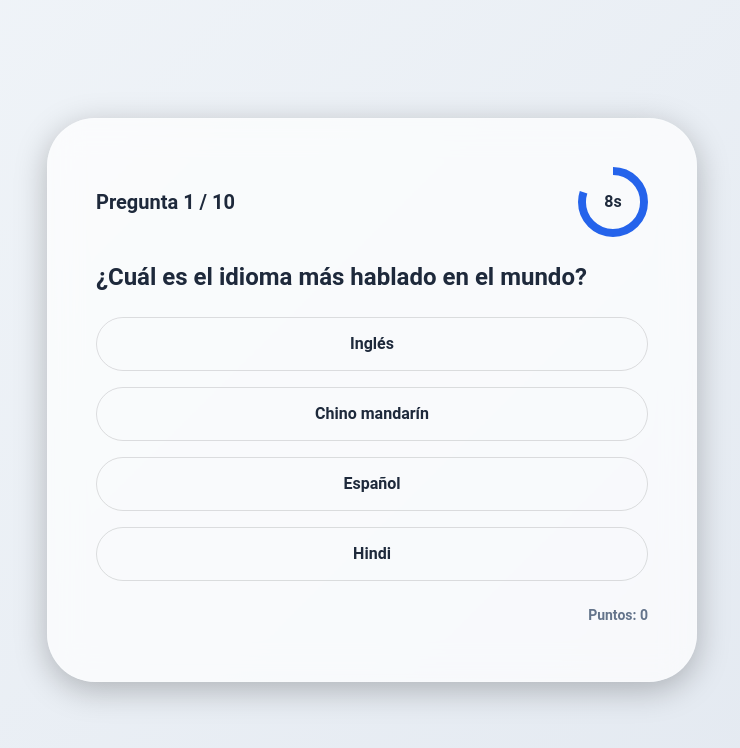
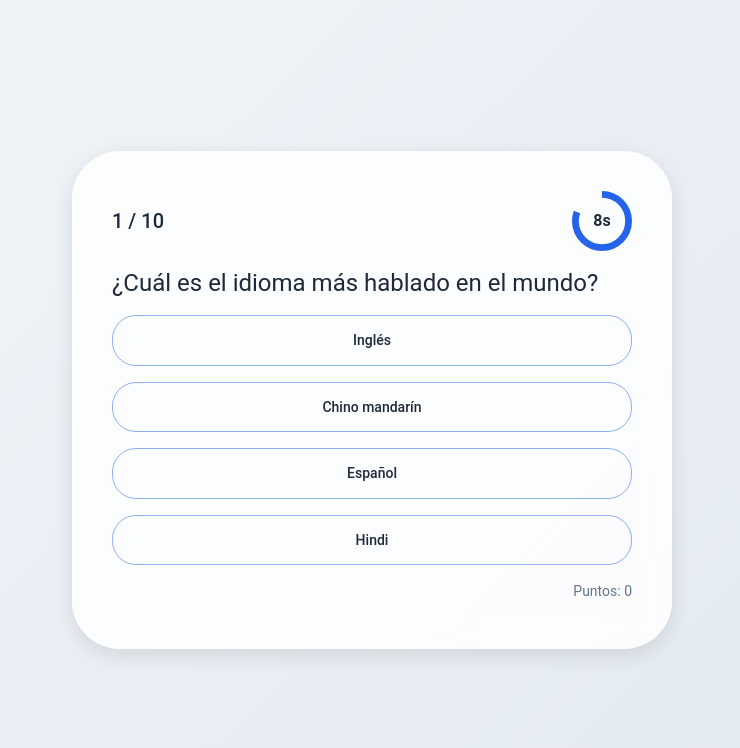
Before and after one commit to Patogol35/QuizEducativo, a React (Vite) app: page / in a window 1280 px wide. Both pictures are taken after a click on the button "Comenzar". Shown: the top 748 px of the page, without its empty margins (268-1008 px from the left). Built offline with nearby package versions, Linux system fonts and the light colour scheme.

Commit message:
Update QuestionCard.jsx

```diff
--- a/src/components/QuestionCard.jsx
+++ b/src/components/QuestionCard.jsx
@@ -1,64 +1,42 @@
-import {
-  Card,
-  CardContent,
-  Typography,
-  Button,
-  Stack,
-  CircularProgress,
-  Box,
-} from "@mui/material";
+import { Card, CardContent, Typography, Button, Stack, CircularProgress, Box } from "@mui/material";
 import { motion } from "framer-motion";
 
-export default function QuestionCard({
-  question,
-  current,
-  total,
-  score,
-  onAnswer,
-  time,
-  maxTime,
-  selected,
-}) {
+export default function QuestionCard({ question, current, total, score, onAnswer, time, maxTime, selected }) {
+  if (!question) return null;
+
   return (
     <motion.div
       key={current}
       initial={{ opacity: 0, y: 30 }}
       animate={{ opacity: 1, y: 0 }}
       transition={{ duration: 0.4 }}
-      style={{ width: "100%", maxWidth: 650 }}
+      style={{ width: "100%", maxWidth: 600 }}
     >
       <Card
         sx={{
-          p: 4,
+          p: 3,
           borderRadius: 4,
+          backdropFilter: "blur(12px)",
           background: (theme) =>
             theme.palette.mode === "dark"
-              ? "rgba(30, 41, 59, 0.6)"
-              : "rgba(255, 255, 255, 0.7)",
-          backdropFilter: "blur(16px)",
-          border: "1px solid rgba(255,255,255,0.15)",
-          boxShadow: "0 8px 32px rgba(0,0,0,0.25)",
+              ? "rgba(30,41,59,0.7)"
+              : "rgba(255,255,255,0.85)",
+          boxShadow: "0 6px 20px rgba(0,0,0,0.1)",
         }}
       >
         <CardContent>
-          {/* Contador + Tiempo */}
-          <Stack direction="row" justifyContent="space-between" alignItems="center" mb={3}>
-            <Typography variant="h6" fontWeight={600}>
-              Pregunta {current + 1} / {total}
-            </Typography>
+          <Stack direction="row" justifyContent="space-between" alignItems="center" mb={2}>
+            <Typography variant="h6">{current + 1} / {total}</Typography>
             <Box position="relative" display="inline-flex">
               <CircularProgress
                 variant="determinate"
                 value={(time / maxTime) * 100}
-                size={70}
+                size={60}
                 thickness={5}
                 color={time <= 3 ? "error" : "primary"}
               />
               <Box
-                top={0}
-                left={0}
-                bottom={0}
-                right={0}
+                top={0} left={0} bottom={0} right={0}
                 position="absolute"
                 display="flex"
                 alignItems="center"
@@ -69,62 +47,36 @@ export default function QuestionCard({
             </Box>
           </Stack>
 
-          {/* Pregunta */}
-          <Typography variant="h5" gutterBottom fontWeight={600}>
-            {question.question}
-          </Typography>
+          <Typography variant="h5" gutterBottom>{question.question}</Typography>
 
-          {/* Opciones */}
-          <Stack spacing={2} mt={3}>
-            {question.options.map((opt, i) => {
-              const isSelected = selected === opt;
-              const isCorrect = opt === question.answer;
-
-              let bgColor = "transparent";
-              let textColor = "inherit";
-
-              if (isSelected) {
-                bgColor = isCorrect ? "success.main" : "error.main";
-                textColor = "#fff";
-              }
-
-              return (
+          <Stack spacing={2} mt={2}>
+            {question.options.map((opt, i) => (
               <motion.div key={i} whileHover={{ scale: 1.03 }} whileTap={{ scale: 0.97 }}>
                 <Button
                   fullWidth
-                    variant="outlined"
-                    onClick={() => !selected && onAnswer(opt)}
+                  variant={selected === opt ? "contained" : "outlined"}
+                  onClick={() => onAnswer(opt)}
                   sx={{
                     textTransform: "none",
-                      borderRadius: 3,
-                      fontWeight: 600,
+                    borderRadius: 2,
+                    fontWeight: "500",
                     py: 1.5,
-                      fontSize: "1rem",
-                      border: "1px solid",
-                      borderColor: "divider",
-                      backgroundColor: bgColor,
-                      color: textColor,
-                      transition: "0.3s",
+                    backgroundColor: selected === opt ? (opt === question.answer ? "success.main" : "error.main") : "transparent",
+                    color: selected === opt ? "#fff" : "inherit",
                     "&:hover": {
-                        backgroundColor: isSelected
-                          ? bgColor
-                          : "rgba(59,130,246,0.1)",
-                      },
+                      backgroundColor: selected === opt
+                        ? (opt === question.answer ? "success.dark" : "error.dark")
+                        : "rgba(37,99,235,0.1)",
+                    }
                   }}
                 >
                   {opt}
                 </Button>
               </motion.div>
-              );
-            })}
+            ))}
           </Stack>
 
-          {/* Puntaje */}
-          <Typography
-            variant="body2"
-            align="right"
-            sx={{ mt: 3, fontWeight: 600, color: "text.secondary" }}
-          >
+          <Typography variant="body2" align="right" sx={{ mt: 2, color: "text.secondary" }}>
             Puntos: {score}
           </Typography>
         </CardContent>
```
Lines whose indentation alone changed are shown as unchanged.
